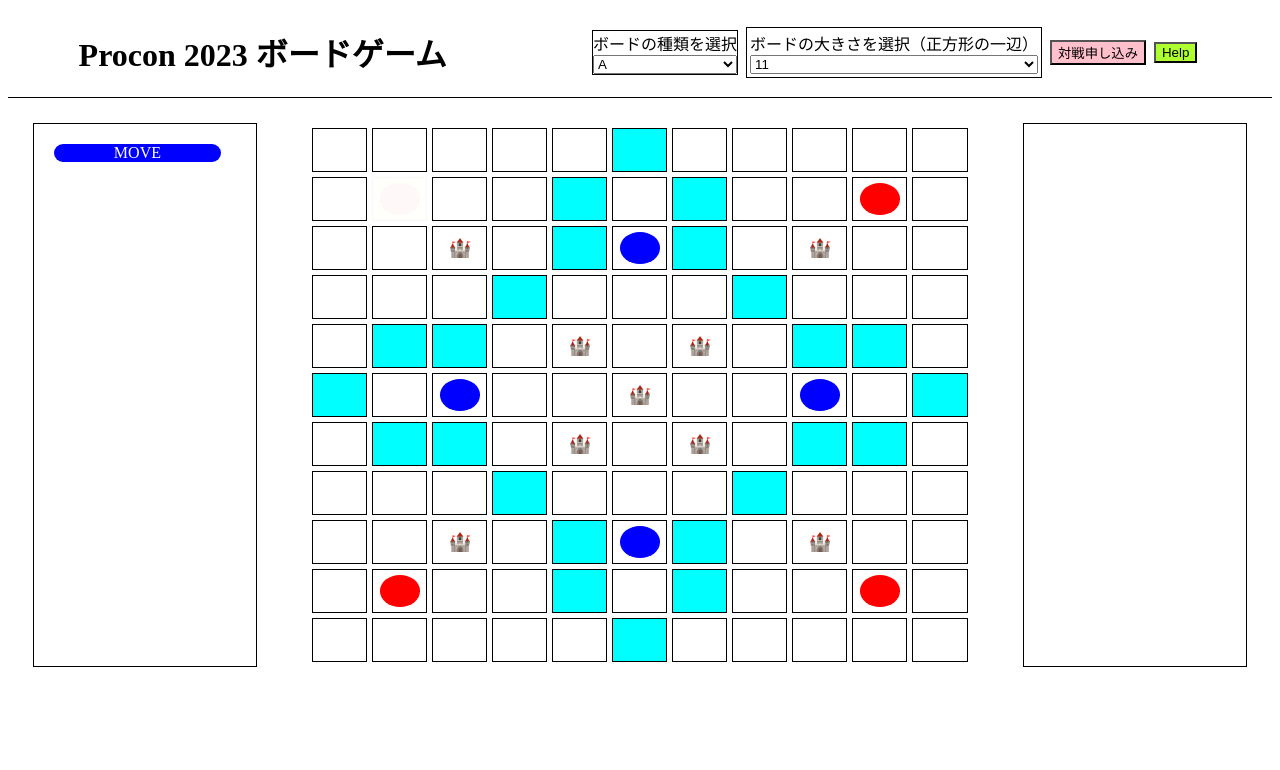
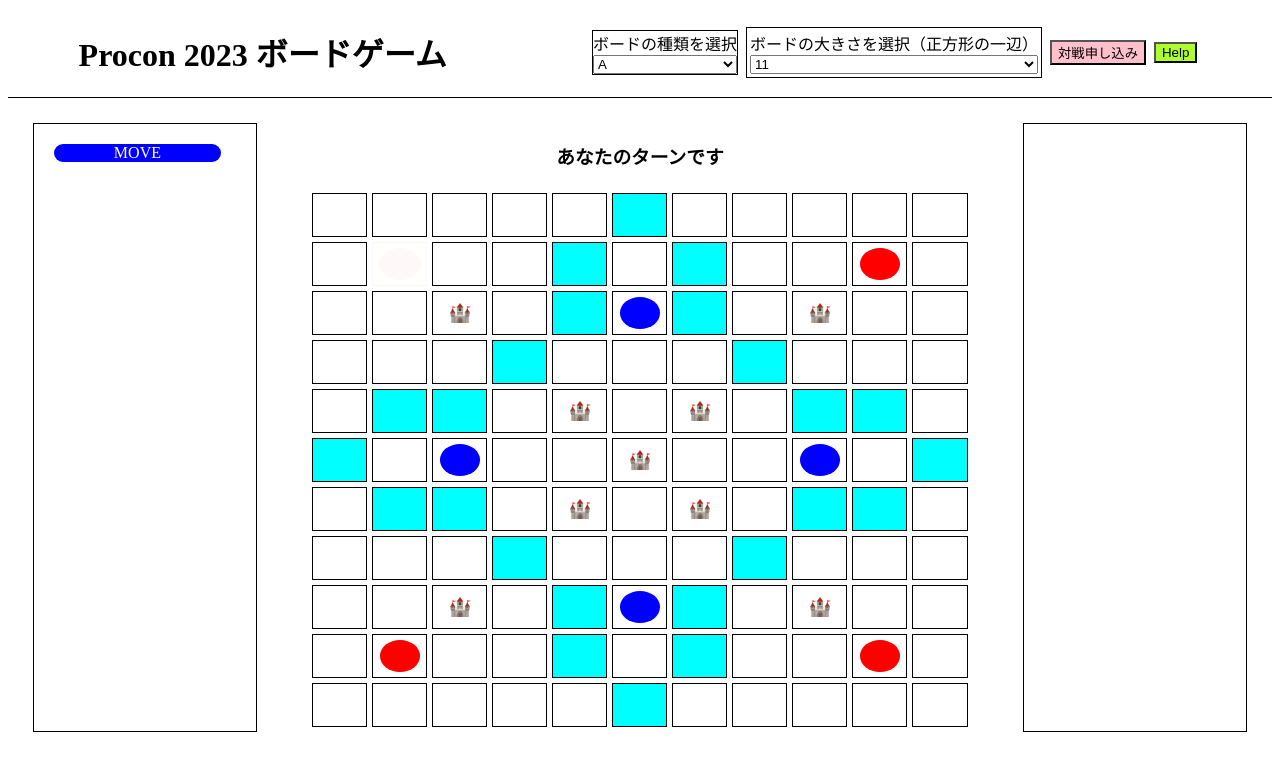
Before and after one commit to nanameki1213/procon34_nodejs, a website built with webpack: page front/index.html in a window 1280 px wide. Both pictures are taken after a click on the button "対戦申し込み". Built offline with Linux system fonts and the light colour scheme; no server answers; files whose address does not match are found by name.

Commit message:
add いろいろ追加しすぎてわからん

```diff
--- a/back/app.ts
+++ b/back/app.ts
@@ -29,6 +29,7 @@ io.on('connection', (socket) => {
   });
 
   socket.on('AgentAction', (actionData) => {
+    console.log(`AgentAction is send by ${socket.id}`);
     socket.broadcast.emit('AgentAction', actionData);
   });
 
--- a/front/api.ts
+++ b/front/api.ts
@@ -1,7 +1,6 @@
 import { io } from 'socket.io-client'
-import { createBoard, input } from './index'
-import { board } from './index'
-import { Board } from './board';
+import { board, input } from './index'
+import { ActionData } from './common';
 
 const socket = io('http://localhost:3000');
 
@@ -17,9 +16,8 @@ export const fetchCSV = async (path: string): Promise<string> => {
   return CSVData;
 }
 
-export const sendAction = () => {
-  console.log(input.act);
-  socket.emit('AgentAction', input.act);
+export const sendAction = (act: ActionData[]) => {
+  socket.emit('AgentAction', act);
   return true;
 }
 
@@ -33,12 +31,14 @@ socket.on('roomCreated', async (roomId, boardKind) => {
   console.log('room has created.');
   if (!confirm('対戦を申し込まれました。ゲームを開始しますか？')) {
     alert('対戦申し込みを拒否しました。');
-
   }
   await board.loadBoard(boardKind, false);
   board.createBoard();
+  input.disableMyTurn();
 });
 
-socket.on('ActionAgent', (ActionData) => {
-
+socket.on('AgentAction', (ActionData) => {
+  console.log('receive AgentAction');
+  board.synchronizeOpponent(ActionData);
+  input.enableMyTurn();
 });
--- a/front/board.ts
+++ b/front/board.ts
@@ -63,6 +63,7 @@ export class Board {
   opponent: Agent[] = [];
   currentAgent: Agent = this.agents[0];
   currentAgentIndex: number = 0;
+  is_agent1: boolean = true;
 
   async loadBoard(boardKind: string, is_agent1: boolean) {
     const path = '/api/field-datas/' + boardKind + '.csv';
@@ -70,6 +71,8 @@ export class Board {
     const CSVData = await fetchCSV(path);
 
     console.log(`GET ${path}`);
+
+    this.is_agent1 = is_agent1;
 
     // 取得したCSVファイルをパースし、オブジェクトに当てはめる
     const parse_csv = <Papa.ParseResult<string>>Papa.parse(CSVData, {
@@ -143,12 +146,11 @@ export class Board {
     return true;
   }
 
-  // エージェント操作汎用API
-  moveAgent(agent: Agent, act: ActionData, is_agent1: boolean) {
+  // エージェント移動汎用API
+  moveAgent(agent: Agent, direction: Direction, is_agent1: boolean) {
     let move_x = agent.x;
     let move_y = agent.y;
 
-    const direction = act.direction;
     if (direction == Direction.UP) {
       move_y--;
     } else if (direction == Direction.DOWN) {
@@ -189,84 +191,47 @@ export class Board {
     return true;
   }
 
-  actionAgent(agent: Agent, act: ActionData, is_agent1: boolean) {
+  // エージェント建築汎用API
+  actionAgent(agent: Agent, direction: Direction, is_agent1: boolean) {
+    let action_x = agent.x;
+    let action_y = agent.y;
 
+    if (direction == Direction.UP) {
+      action_y--;
+    } else if (direction == Direction.DOWN) {
+      action_y++;
+    } else if (direction == Direction.RIGHT) {
+      action_x++;
+    } else if (direction == Direction.LEFT) {
+      action_x--;
+    } else {
+      console.error('direction is illegal.');
+      return false
+    }
+
+    if (this.board[action_y][action_x].wall_id == WALLS.NONE) {
+      return this.buildWall(action_x, action_y, is_agent1);
+    } else {
+      return this.removeWall(action_x, action_y);
+    }
   }
 
   moveCurrentAgent(direction: Direction): boolean {
-    let move_x = this.currentAgent.x;
-    let move_y = this.currentAgent.y;
-
-    if (direction == Direction.UP) {
-      move_y--;
-    } else if (direction == Direction.DOWN) {
-      move_y++;
-    } else if (direction == Direction.RIGHT) {
-      move_x++;
-    } else if (direction == Direction.LEFT) {
-      move_x--;
-    } else if (direction == Direction.UpLEFT) {
-      move_y--;
-      move_x--;
-    } else if (direction == Direction.UpRIGHT) {
-      move_y--;
-      move_x++;
-    } else if (direction == Direction.DownLEFT) {
-      move_y++;
-      move_x--;
-    } else if (direction == Direction.DownRIGHT) {
-      move_y++;
-      move_x++;
-    }
-
-    if (!this.move_enable(move_x, move_y)) {
-      console.error('can\'t move to {' + move_x + ',' + move_y + '}');
-      return false;
-    }
-
-    this.board[this.currentAgent.y][this.currentAgent.x].agent_id = AGENTS.NONE;
-
-    this.board[move_y][move_x].agent_id = AGENTS.AGENT1;
-
-    this.currentAgent.x = move_x;
-    this.currentAgent.y = move_y;
-
-    // カーソルを同期
-    // console.log('currentAgent: ', + this.currentAgent.x + ',', + this.currentAgent.y);
-
-    return true;
+    return this.moveAgent(this.currentAgent, direction, this.is_agent1);
   }
 
   actionCurrentAgent(direction: Direction) {
-    let target_x = this.currentAgent.x;
-    let target_y = this.currentAgent.y;
-
-    if (direction == Direction.UP) {
-      target_y--;
-    } else if (direction == Direction.DOWN) {
-      target_y++;
-    } else if (direction == Direction.RIGHT) {
-      target_x++;
-    } else if (direction == Direction.LEFT) {
-      target_x--;
-    } else {
-      console.error('direction is illegal.');
-    }
-
-    if (this.board[target_y][target_x].wall_id == WALLS.NONE) {
-      return this.buildWall(target_x, target_y);
-    } else {
-      return this.removeWall(target_x, target_y);
-    }
+    return this.actionAgent(this.currentAgent, direction, this.is_agent1);
   }
 
-  buildWall(x: number, y: number): boolean {
-    if (!this.build_enable(x, y)) {
+  buildWall(x: number, y: number, is_agent1: boolean): boolean {
+    const target_wall = is_agent1 ? WALLS.WALL1: WALLS.WALL2;
+    if (!this.build_enable(x, y, is_agent1)) {
       console.error('can\'t build to {' + x + ',' + y + '}');
       return false;
     }
 
-    this.board[y][x].wall_id = WALLS.WALL1;
+    this.board[y][x].wall_id = target_wall;
 
     return true;
   }
@@ -275,6 +240,11 @@ export class Board {
     this.board[y][x].wall_id = WALLS.NONE;
 
     return true;
+  }
+
+  setCursor(index: number) {
+    this.currentAgentIndex = index;
+    this.currentAgent = this.agents[this.currentAgentIndex++];
   }
 
   nextCursor(): boolean {
@@ -298,66 +268,15 @@ export class Board {
   }
 
   synchronizeOpponent(act: ActionData[]) {
-    for (let i = 0; i < this.opponent.length; i++) {
-      let move_x = this.opponent[i].x;
-      let move_y = this.opponent[i].y;
-
-      const direction = act[i].direction;
-
-      if (direction == Direction.UP) {
-        move_y--;
-      } else if (direction == Direction.DOWN) {
-        move_y++;
-      } else if (direction == Direction.RIGHT) {
-        move_x++;
-      } else if (direction == Direction.LEFT) {
-        move_x--;
-      } else if (direction == Direction.UpLEFT) {
-        move_y--;
-        move_x--;
-      } else if (direction == Direction.UpRIGHT) {
-        move_y--;
-        move_x++;
-      } else if (direction == Direction.DownLEFT) {
-        move_y++;
-        move_x--;
-      } else if (direction == Direction.DownRIGHT) {
-        move_y++;
-        move_x++;
+    for (let i = 0; i < act.length; i++) {
+      if (act[i].mode === Mode.MOVE) {
+        this.moveAgent(this.opponent[i], act[i].direction, !this.is_agent1);
+      } else if (act[i].mode === Mode.ACTION) {
+        this.actionAgent(this.opponent[i], act[i].direction, !this.is_agent1);
       }
-
-      if (!this.move_enable(move_x, move_y)) {
-        console.error('can\'t move to {' + move_x + ',' + move_y + '}');
-        return false;
-      }
-
-      this.board[this.currentAgent.y][this.currentAgent.x].agent_id = AGENTS.NONE;
-
-      this.board[move_y][move_x].agent_id = AGENTS.AGENT1;
-
-      this.currentAgent.x = move_x;
-      this.currentAgent.y = move_y;
-    }
-    let target_x = this.opponent.x;
-    let target_y = this.opponent.y;
-
-    if (direction == Direction.UP) {
-      target_y--;
-    } else if (direction == Direction.DOWN) {
-      target_y++;
-    } else if (direction == Direction.RIGHT) {
-      target_x++;
-    } else if (direction == Direction.LEFT) {
-      target_x--;
-    } else {
-      console.error('direction is illegal.');
     }
 
-    if (this.board[target_y][target_x].wall_id == WALLS.NONE) {
-      return this.buildWall(target_x, target_y);
-    } else {
-      return this.removeWall(target_x, target_y);
-    }
+  this.createBoard();
   }
 
   createBoard() {
@@ -384,6 +303,9 @@ export class Board {
         }  else if (cell.wall_id == WALLS.WALL1) {
           row.classList.add('field-wall');
           row.innerHTML = "&#129521";
+        } else if (cell.wall_id == WALLS.WALL2) {
+          row.classList.add('field-wall');
+          row.innerHTML = "&#129521";
         }
         if(cell.agent_id != AGENTS.NONE) {
           const agent = document.createElement('div');
--- a/front/index.html
+++ b/front/index.html
@@ -148,11 +148,13 @@
         MOVE
       </div>
       <ul id="actionList"></ul>
-      <button id="readyMsg" onclick="sendAction">
+      <button id="readyMsg" onclick="synchronizeAgent()">
         送信
       </button>
     </div>
-    <div style="width: 60%; padding: 2%; display: flex; justify-content: center;">
+    <div style="width: 60%; padding: 2%; display: flex; justify-content: center; flex-flow: column; text-align: center;">
+      <h3 id="myTurn" style="display: none;">あなたのターンです</h3>
+      <h3 id="opponentTurn" style="display: none;">相手のターンです</h3>
       <table id="board" style="width: 100%; border-spacing: 5px; table-layout: fixed;">
       </table>
     </div>
--- a/front/index.ts
+++ b/front/index.ts
@@ -7,7 +7,11 @@ import { setActionList, setReadyButton } from './navigator';
 export let board: Board.Board = new Board.Board;
 export let input: Input = new Input();
 
+
 document.addEventListener('keydown', (event) => {
+  if (input.isMyTurn === false) {
+    return;
+  }
   if (event.key === 'm') {
     input.mode = (input.mode == Mode.MOVE) ? Mode.ACTION : Mode.MOVE;
     input.load();
@@ -98,9 +102,22 @@ export async function newGame() {
 
   board.createBoard();
   console.log('draw board');
+
+  input.enableMyTurn();
+
   // ルーム作成をemitする
   notifyRoom(boardKind);
 }
 
+const synchronizeAgent = () => {
+  console.log(input.act);
+  sendAction(input.act);
+
+  input.disableMyTurn();
+
+  board.setCursor(0);
+  board.createBoard();
+}
+
 (window as any).newGame = newGame;
-(window as any).sendAction = sendAction;
+(window as any).synchronizeAgent = synchronizeAgent;
--- a/front/input.ts
+++ b/front/input.ts
@@ -4,6 +4,7 @@ import { setMode } from './navigator';
 export class Input {
   mode: Mode;
   act: ActionData[] = [];
+  isMyTurn: boolean = true;
   isReady: boolean = false;
 
   constructor() {
@@ -15,4 +16,32 @@ export class Input {
   load() {
     setMode(this.mode);
   }
+
+  enableMyTurn() {
+    this.isMyTurn = true;
+    const myturn = document.getElementById('myTurn');
+    const opponent = document.getElementById('opponentTurn');
+    if (!myturn) {
+      return;
+    }
+    if (!opponent) {
+      return;
+    }
+    myturn.style.display = 'block';
+    opponent.style.display = 'none';
+  }
+
+  disableMyTurn() {
+    this.isMyTurn = false;
+    const myturn = document.getElementById('myTurn');
+    const opponent = document.getElementById('opponentTurn');
+    if (!myturn) {
+      return;
+    }
+    if (!opponent) {
+      return;
+    }
+    myturn.style.display = 'none';
+    opponent.style.display = 'block';
+  }
 }
```
Also changed, not shown: front/dist/index.js.
